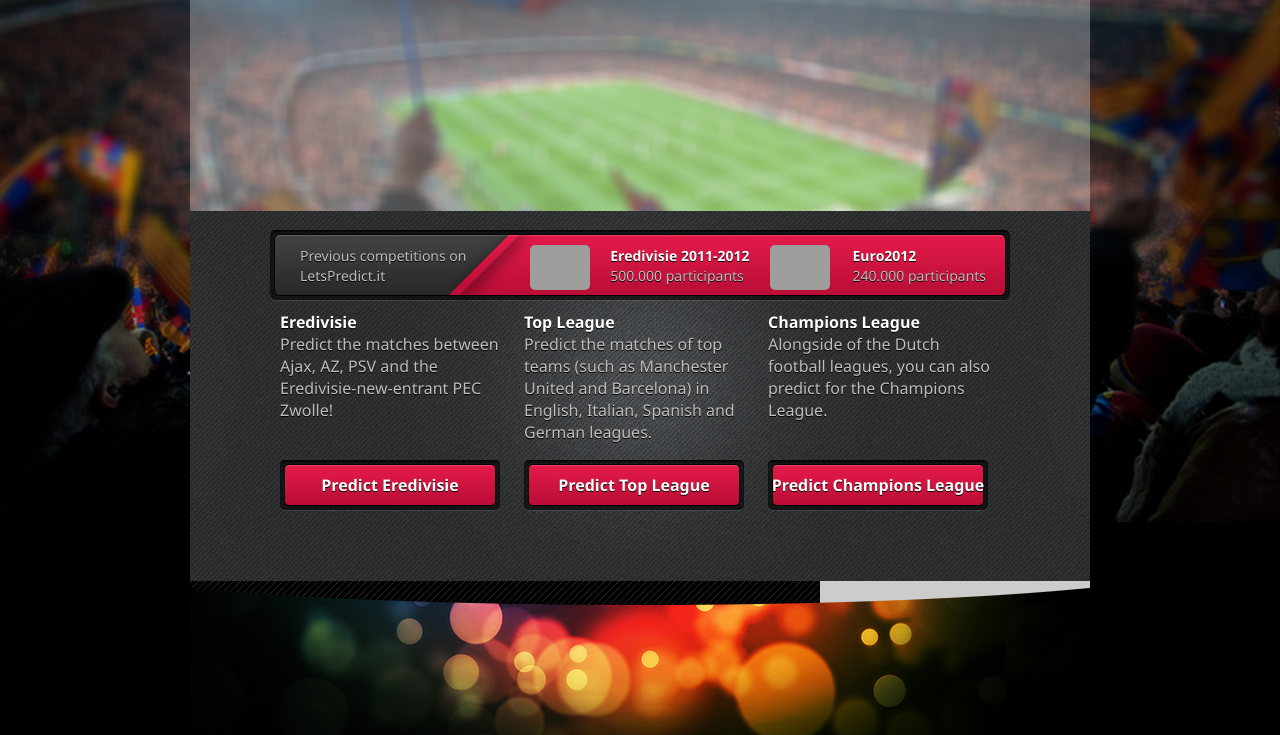
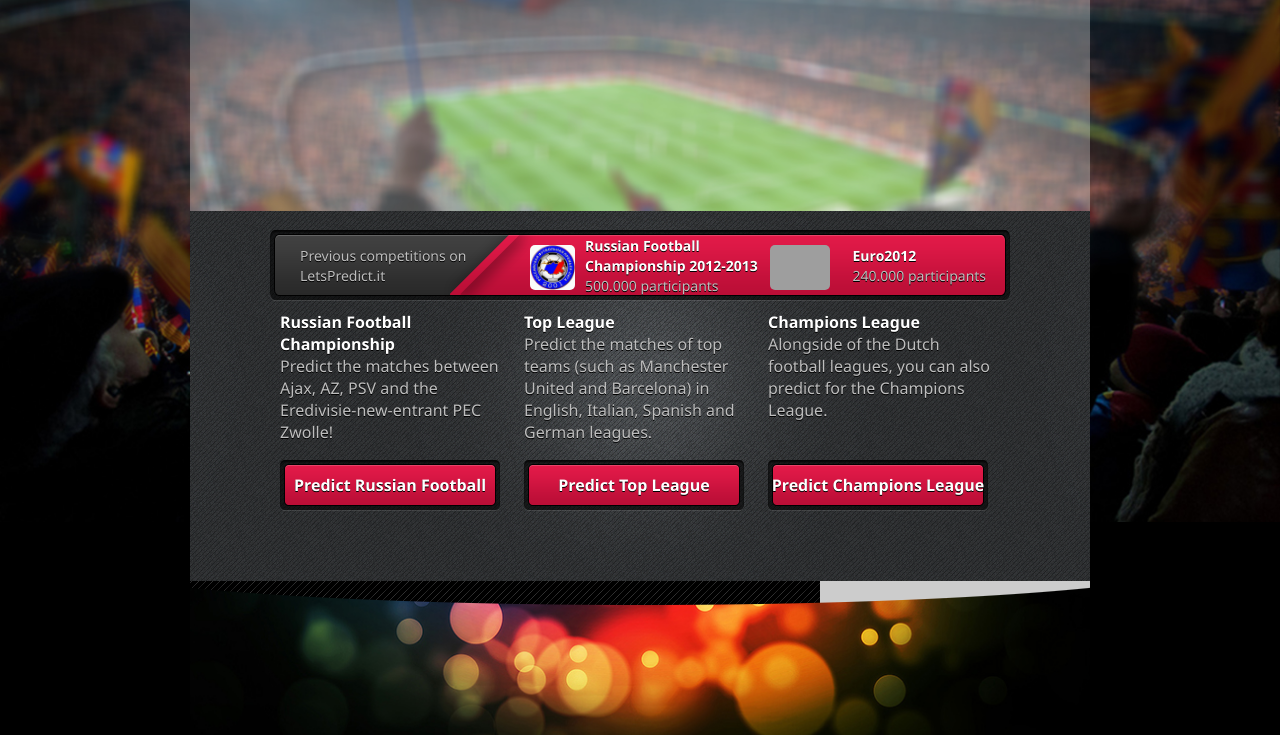
Before and after one commit to SanhNX/prj-footballpredict, a PHP site: page / in a window 1280 px wide. Shown: the part 289-1024 px from the top of the page. Run offline with PHP 8.4, Linux system fonts and the light colour scheme; grey boxes are pictures that could not be loaded.

Commit message:
[ThanhTC3] fix bug

```diff
--- a/adminpredict.php
+++ b/adminpredict.php
@@ -127,7 +127,7 @@
                     </div>
                     <div class="page-cont-right">
                         <div class="page-cont-title light">
-                            <span class="cont-title-bold">Text</span>
+                            <span class="cont-title-bold">Russian Football Championship</span>
                         </div>
                         <div class="page-cont-rate">
                             <p class="page-cont-label">115,098 participants</p>
--- a/css/style.css
+++ b/css/style.css
@@ -394,7 +394,7 @@ body {
 
 .page-cont-title .cont-title-bold {
     font-weight: bold;
-    font-size: 20px;
+    font-size: 14px;
     color: #FFF;
     text-transform: uppercase;
 }
--- a/index.php
+++ b/index.php
@@ -38,8 +38,8 @@
                         <div class="page-home-frame">
                             <div class="page-home-frame-item title"><span>Previous competitions on LetsPredict.it</span></div>
                             <div class="page-home-frame-item link">
-                                <img src="http://letspredict.it/static/versioned-images/img/landing-page/eredivisie-logo-home.f3d646a9.png">
-                                <span><b>Eredivisie 2011-2012</b>
+                                <img src="images\resources\team-logo\RussianPremierLeague01.gif">
+                                <span><b>Russian Football Championship 2012-2013</b>
                                     500.000 participants</span></div>
                             <div class="page-home-frame-item link">
                                 <img src="http://letspredict.it/static/versioned-images/img/landing-page/eurocup-logo-home.c0b4ae6c.png">
@@ -48,10 +48,10 @@
                         </div>
                         <div class="page-home-row">
                             <div class="page-home-row-item">
-                                <span><b>Eredivisie</b>
+                                <span><b>Russian Football Championship</b>
                                     Predict the matches between Ajax, AZ, PSV and the Eredivisie-new-entrant PEC Zwolle!</span>
 
-                                <div class="page-home-row-btn">Predict Eredivisie</div>
+                                <div class="page-home-row-btn">Predict Russian Football</div>
                             </div>
                             <div class="page-home-row-item">
                                 <span><b>Top League</b>
--- a/predict.php
+++ b/predict.php
@@ -151,7 +151,7 @@
                     </div>
                     <div class="page-cont-right">
                         <div class="page-cont-title light">
-                            <span class="cont-title-bold">Eredivisie</span>
+                            <span class="cont-title-bold">Russian Football Championship</span>
                         </div>
                         <div class="page-cont-rate">
                             <p class="page-cont-label">115,098 participants</p>
--- a/result.php
+++ b/result.php
@@ -113,7 +113,7 @@
                     </div>
                     <div class="page-cont-right">
                         <div class="page-cont-title light">
-                            <span class="cont-title-bold">Eredivisie</span>
+                            <span class="cont-title-bold">Russian Football Championship</span>
                         </div>
                         <div class="page-cont-rate">
                             <p class="page-cont-label">115,098 participants</p>
--- a/teamranking.php
+++ b/teamranking.php
@@ -75,7 +75,7 @@
                     </div>
                     <div class="page-cont-right">
                         <div class="page-cont-title light">
-                            <span class="cont-title-bold">Eredivisie</span>
+                            <span class="cont-title-bold">Russian Football Championship</span>
                         </div>
                         <div class="page-cont-rate">
                             <p class="page-cont-label">115,098 participants</p>
--- a/userranking.php
+++ b/userranking.php
@@ -119,7 +119,7 @@
                     </div>
                     <div class="page-cont-right">
                         <div class="page-cont-title light">
-                            <span class="cont-title-bold">Eredivisie</span>
+                            <span class="cont-title-bold">Russian Football Championship</span>
                         </div>
                         <div class="page-cont-rate">
                             <p class="page-cont-label">115,098 participants</p>
```
Also changed, not shown: images/resources/team-logo/RussianPremierLeague01.gif (added).
